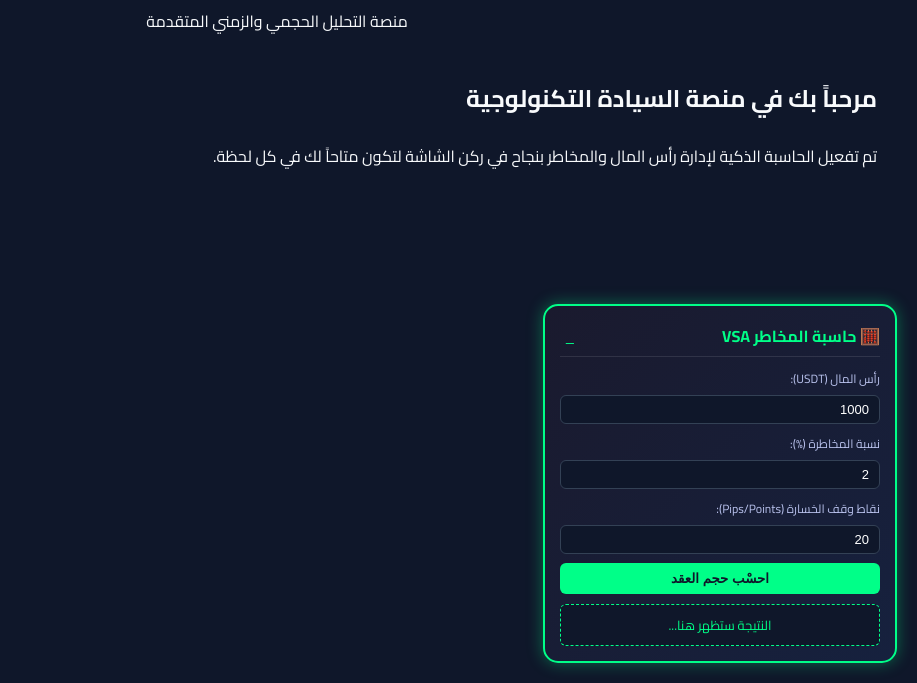
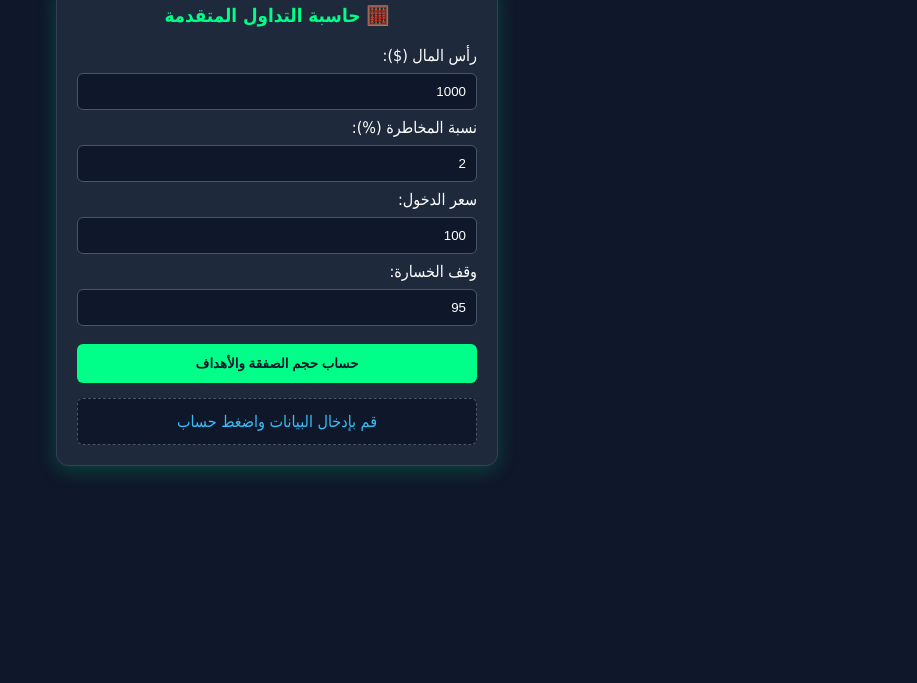
Before and after one commit to ahmedwwaw1/my, a plain HTML site: page index.html in a window 1280 px wide. Shown: the part 117-800 px from the top of the page, without its empty margins (363-1280 px from the left). Drawn offline with Linux system fonts and the light colour scheme.

Commit message:
تحديث تلقائي بواسطة العقل المدبر

```diff
--- a/index.html
+++ b/index.html
@@ -4,169 +4,71 @@
     <meta charset="UTF-8">
     <meta name="viewport" content="width=device-width, initial-scale=1.0">
     <title>VSA Academy - العقل المدبر</title>
-    <link href="https://fonts.googleapis.com/css2?family=Cairo:wght@400;600;700&display=swap" rel="stylesheet">
     <style>
-        body {
-            font-family: 'Cairo', sans-serif;
-            background-color: #0f172a;
-            color: #f8fafc;
-            margin: 0;
-            padding: 20px;
-        }
-        header {
-            text-align: center;
-            margin-bottom: 40px;
-        }
-        h1 {
-            color: #00ff88;
-        }
-        .container {
-            max-width: 1200px;
-            margin: 0 auto;
-        }
-        /* تنسيق الحاسبة العائمة الذكية */
-        #vsa-calculator-widget {
-          position: fixed;
-          bottom: 20px;
-          right: 20px;
-          background: linear-gradient(135deg, #1a1a2e, #16213e);
-          border: 2px solid #00ff88;
-          border-radius: 15px;
-          padding: 15px;
-          box-shadow: 0 10px 30px rgba(0, 255, 136, 0.3);
-          z-index: 99999;
-          width: 320px;
-          color: #fff;
-          font-family: 'Cairo', sans-serif;
-          direction: rtl;
-          backdrop-filter: blur(10px);
-          animation: pulseGlow 3s infinite;
-        }
-
-        @keyframes pulseGlow {
-          0% { box-shadow: 0 0 10px rgba(0, 255, 136, 0.2); }
-          50% { box-shadow: 0 0 25px rgba(0, 255, 136, 0.6); }
-          100% { box-shadow: 0 0 10px rgba(0, 255, 136, 0.2); }
-        }
-
-        #vsa-calculator-widget h3 {
-          margin: 0 0 10px 0;
-          font-size: 16px;
-          color: #00ff88;
-          text-align: center;
-          border-bottom: 1px solid rgba(255,255,255,0.1);
-          padding-bottom: 5px;
-          display: flex;
-          justify-content: space-between;
-          align-items: center;
-        }
-
-        #vsa-calculator-widget .calc-body label {
-          display: block;
-          font-size: 12px;
-          margin-bottom: 3px;
-          color: #b8c1ec;
-        }
-
-        #vsa-calculator-widget .calc-body input {
-          width: 100%;
-          padding: 6px 10px;
-          margin-bottom: 8px;
-          background: #0f172a;
-          border: 1px solid #334155;
-          border-radius: 6px;
-          color: #fff;
-          font-size: 13px;
-          box-sizing: border-box;
-        }
-
-        #vsa-calculator-widget .calc-body button {
-          width: 100%;
-          background: #00ff88;
-          color: #0f172a;
-          border: none;
-          padding: 8px;
-          border-radius: 6px;
-          font-weight: bold;
-          cursor: pointer;
-          transition: 0.3s;
-        }
-
-        #vsa-calculator-widget .calc-body button:hover {
-          background: #00cc6a;
-        }
-
-        #vsa-calculator-widget .calc-result {
-          margin-top: 10px;
-          background: #0f172a;
-          padding: 8px;
-          border-radius: 6px;
-          font-size: 13px;
-          text-align: center;
-          border: 1px dashed #00ff88;
-          color: #00ff88;
-        }
-
-        #vsa-calculator-widget .toggle-calc {
-          background: none;
-          border: none;
-          color: #00ff88;
-          cursor: pointer;
-          font-size: 14px;
-        }
+        body { font-family: Tahoma, sans-serif; background: #0f172a; color: #fff; margin: 0; padding: 20px; }
+        .calculator-widget { background: #1e293b; padding: 20px; border-radius: 12px; max-width: 400px; margin: 20px auto; box-shadow: 0 4px 20px rgba(0,255,136,0.2); border: 1px solid #334155; }
+        .calculator-widget h3 { margin-top: 0; color: #00ff88; text-align: center; }
+        .calculator-widget input, .calculator-widget select { width: 100%; padding: 10px; margin: 8px 0; background: #0f172a; border: 1px solid #475569; color: #fff; border-radius: 6px; box-sizing: border-box; }
+        .calculator-widget button { width: 100%; padding: 12px; background: #00ff88; color: #0f172a; border: none; border-radius: 6px; font-weight: bold; cursor: pointer; margin-top: 10px; }
+        .calculator-widget button:hover { background: #00cc6a; }
+        .result-box { margin-top: 15px; padding: 10px; background: #0f172a; border-radius: 6px; text-align: center; font-size: 16px; color: #38bdf8; border: 1px dashed #475569; line-height: 1.6; }
     </style>
 </head>
 <body>
-    <header>
-        <h1>VSA Academy</h1>
-        <p>منصة التحليل الحجمي والزمني المتقدمة</p>
-    </header>
-    <div class="container">
-        <h2>مرحباً بك في منصة السيادة التكنولوجية</h2>
-        <p>تم تفعيل الحاسبة الذكية لإدارة رأس المال والمخاطر بنجاح في ركن الشاشة لتكون متاحاً لك في كل لحظة.</p>
-    </div>
+    <h1 style="text-align: center; color: #00ff88;">أهلاً بك في VSA Academy</h1>
 
-    <!-- الحاسبة العائمة الذكية -->
-    <div id="vsa-calculator-widget">
-        <h3>
-            <span>🧮 حاسبة المخاطر VSA</span>
-            <button class="toggle-calc" onclick="toggleCalcBody()">_</button>
-        </h3>
-        <div class="calc-body" id="calcBody">
-            <label>رأس المال (USDT):</label>
-            <input type="number" id="calcCapital" value="1000" placeholder="رأس المال">
+    <!-- الحاسبة الذكية الظاهرة في واجهة الموقع -->
+    <div class="calculator-widget">
+        <h3>🧮 حاسبة التداول المتقدمة</h3>
+        <label>رأس المال ($):</label>
+        <input type="number" id="capital" value="1000">
 
-            <label>نسبة المخاطرة (%):</label>
-            <input type="number" id="calcRisk" value="2" placeholder="نسبة المخاطرة">
+        <label>نسبة المخاطرة (%):</label>
+        <input type="number" id="riskPercent" value="2">
 
-            <label>نقاط وقف الخسارة (Pips/Points):</label>
-            <input type="number" id="calcStopLoss" value="20" placeholder="نقاط الاستوب">
+        <label>سعر الدخول:</label>
+        <input type="number" id="entryPrice" value="100">
 
-            <button onclick="calculateVSA()">احسْب حجم العقد</button>
+        <label>وقف الخسارة:</label>
+        <input type="number" id="stopLoss" value="95">
 
-            <div class="calc-result" id="calcResult">
-                النتيجة ستظهر هنا...
-            </div>
+        <button onclick="calculateTrade()">حساب حجم الصفقة والأهداف</button>
+
+        <div class="result-box" id="calcResult">
+            قم بإدخال البيانات واضغط حساب
         </div>
     </div>
 
     <script>
-        function toggleCalcBody() {
-            const body = document.getElementById('calcBody');
-            body.style.display = body.style.display === 'none' ? 'block' : 'none';
-        }
+        function calculateTrade() {
+            const capital = parseFloat(document.getElementById('capital').value);
+            const riskPercent = parseFloat(document.getElementById('riskPercent').value);
+            const entry = parseFloat(document.getElementById('entryPrice').value);
+            const sl = parseFloat(document.getElementById('stopLoss').value);
 
-        function calculateVSA() {
-            const capital = parseFloat(document.getElementById('calcCapital').value) || 0;
-            const riskPercent = parseFloat(document.getElementById('calcRisk').value) || 0;
-            const stopLoss = parseFloat(document.getElementById('calcStopLoss').value) || 1;
+            if (!capital || !riskPercent || !entry || !sl) {
+                document.getElementById('calcResult').innerHTML = "الرجاء تعبئة كافة الحقول بشكل صحيح!";
+                return;
+            }
 
-            const riskAmount = (capital * riskPercent) / 100;
-            const lotSize = riskAmount / stopLoss;
+            const riskAmount = capital * (riskPercent / 100);
+            const riskPerShare = Math.abs(entry - sl);
 
-            document.getElementById('calcResult').innerHTML =
-                `مبلغ المخاطرة: <b>${riskAmount.toFixed(2)} $</b><br>` +
-                `حجم العقد المقترح: <b>${lotSize.toFixed(4)}</b>`;
+            if (riskPerShare === 0) {
+                document.getElementById('calcResult').innerHTML = "سعر الدخول يساوي وقف الخسارة!";
+                return;
+            }
+
+            const positionSize = riskAmount / riskPerShare;
+            const target1 = entry + (riskPerShare * 2);
+            const target2 = entry + (riskPerShare * 3);
+
+            document.getElementById('calcResult').innerHTML = `
+                مبلغ المخاطرة: <b>$${riskAmount.toFixed(2)}</b><br>
+                حجم الوحدات/العقود: <b>${positionSize.toFixed(2)}</b><br>
+                الهدف الأول (1:2): <b>$${target1.toFixed(2)}</b><br>
+                الهدف الثاني (1:3): <b>$${target2.toFixed(2)}</b>
+            `;
         }
     </script>
 </body>
```
